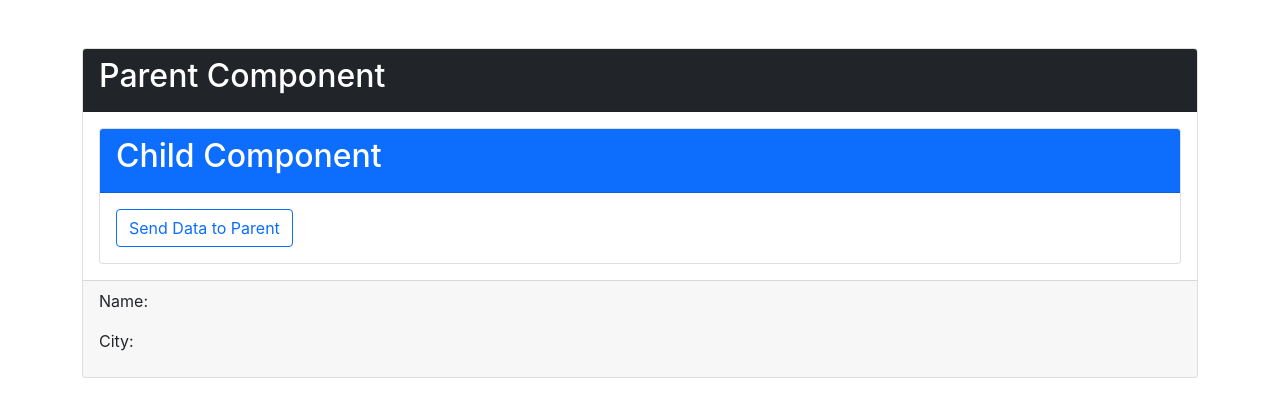
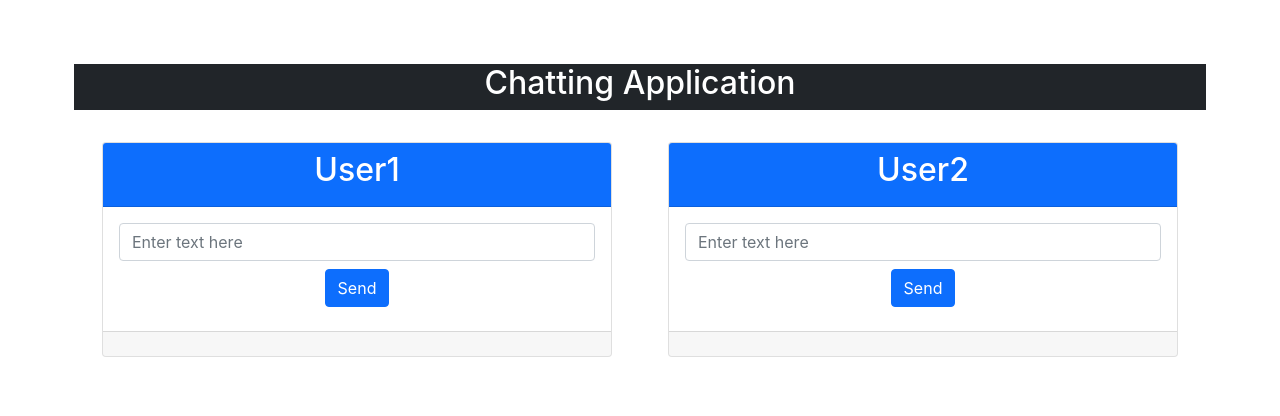
Before and after one commit to PankajBhakre/ReactDemoAPP, a React (Create React App) app in the folder demo/: page /chatapp in a window 1280 px wide. Shown: the top 416 px of the page. Built offline with nearby package versions, Linux system fonts and the light colour scheme.

Commit message:
chatting application

```diff
--- a/demo/src/App.js
+++ b/demo/src/App.js
@@ -1,12 +1,16 @@
 import './App.css';
+// import State from './Components/Header/Header.js';
+// import User from './Components/Parent-child/User.js';
+// import Parent from './Components/Child to Parent/Parent';
+import Home from './Components/ChatApp/Home';
 
 function App() {
   return (
     <div className="App">
-      <header className="App-header">
-        <h1>React Demo</h1>
-        <br/>
-      </header>
+     {/* <State /> */}
+    {/* <User/> */}
+    {/* <Parent/> */}
+    <Home/>
     </div>
   );
 }
--- /dev/null
+++ b/demo/src/Components/ChatApp/Client.js
@@ -0,0 +1,49 @@
+import React, { Component } from "react";
+
+class Client extends Component {
+  constructor(props) {
+    super(props)
+
+    this.state = {
+      userData: "",
+    }
+    this.textRef = React.createRef();
+  }
+
+  getData = () => {
+    console.log(this.textRef.current.value);
+    this.props.updateParentState(this.textRef.current.value)
+    this.textRef.current.value = ''
+  }
+
+  updateState=(event) =>{
+this.setState({
+  userData: event.target.value,
+})
+  }
+  render() {
+    return (
+      <div className="container mt-3 p-3">
+        <div className="row">
+          <div className="col">
+            <div className="card">
+              <div className="card-header bg-primary text-white">
+                  <h2>User1</h2>
+              </div>
+              <div className="card-body">
+                  <input ref={this.textRef} type="text" placeholder="Enter text here" className="form-control"
+                  onChange={this.updateState}></input>
+                  <button className="btn btn-primary m-2" onClick={this.getData}>Send</button>
+              </div>
+              <div className="card-footer">
+                  <h3>{this.props.message2} </h3>
+              </div>
+            </div>
+          </div>
+        </div>
+      </div>
+    );
+  }
+}
+
+export default Client;
--- /dev/null
+++ b/demo/src/Components/ChatApp/Home.js
@@ -0,0 +1,50 @@
+import React from "react";
+import Client from "./Client";
+import Server from "./Server";
+
+
+class Home extends React.Component {
+  constructor(props) {
+    super(props)
+
+    this.state = {
+       data1: '',
+       date2: ''
+    }
+  }
+
+  updateParentState = (msg) => {
+    this.setState({
+        data1: msg
+    })
+}
+updateParentState2 = (msg) => {
+  this.setState({
+      data2: msg
+  })
+}
+
+  render() {
+    return (
+      <div className="container mt-5 p-3">
+        <div className="row">
+          <div className="col bg-dark text-white">
+            <h2> Chatting Application</h2>
+            {/* <p>ClientMsg = {this.state.data1}</p>
+            <p>ServerMsg = {this.state.data2}</p> */}
+          </div>
+        </div>
+        <div className="row">
+          <div className="col-6">
+              <Client updateParentState = {this.updateParentState} message2 = {this.state.data2}/>
+          </div>
+          <div className="col-6">
+              <Server message = {this.state.data1} updateParentState2 = {this.updateParentState2}/>
+          </div>
+        </div>
+      </div>
+    );
+  }
+}
+
+export default Home;
--- /dev/null
+++ b/demo/src/Components/ChatApp/Server.js
@@ -0,0 +1,47 @@
+import React from 'react';
+
+ class Server extends React.Component {
+   constructor(props) {
+     super(props)
+
+     this.state = {
+      userData:''
+     }
+     this.textRef = React.createRef();
+   }
+
+   getData = () => {
+     this.props.updateParentState2(this.textRef.current.value)
+     this.textRef.current.value = ''
+   }
+   updateState=(event) =>{
+    this.setState({
+      userData: event.target.value,
+    })
+      }
+
+  render() {
+    return (
+        <div className="container mt-3 p-3">
+          <div className="row">
+            <div className="col">
+              <div className="card">
+                <div className="card-header bg-primary text-white">
+                    <h2>User2</h2>
+                </div>
+                <div className="card-body">
+                    <input ref={this.textRef} type="text" placeholder="Enter text here"
+                     onChange={this.updateState} className="form-control"></input>
+                    <button className="btn btn-primary m-2" onClick={this.getData}>Send</button>
+                </div>
+                <div className="card-footer">
+                    <h3>{this.props.message}</h3>
+                </div>
+              </div>
+            </div>
+          </div>
+        </div>
+      );
+  }
+}
+export default Server;
--- a/demo/src/index.css
+++ b/demo/src/index.css
@@ -1,4 +1,8 @@
 @import 'bootstrap/dist/css/bootstrap.min.css';
+
+.container{
+  text-align: center;
+}
 
 body {
   margin: 0;
--- a/demo/src/index.js
+++ b/demo/src/index.js
@@ -1,17 +1,12 @@
 import React from 'react';
 import ReactDOM from 'react-dom';
 import './index.css';
-// import App from './App';
-// import State from './Components/Header/Header.js';
-// import User from './Components/Parent-child/User.js';
-import Parent from './Components/Child to Parent/Parent';
+import App from './App';
 import reportWebVitals from './reportWebVitals';
 
 ReactDOM.render(
   <React.StrictMode>
-    {/* <State /> */}
-    {/* <User/> */}
-    <Parent/>
+    <App/>
   </React.StrictMode>,
   document.getElementById('root')
 );
```
